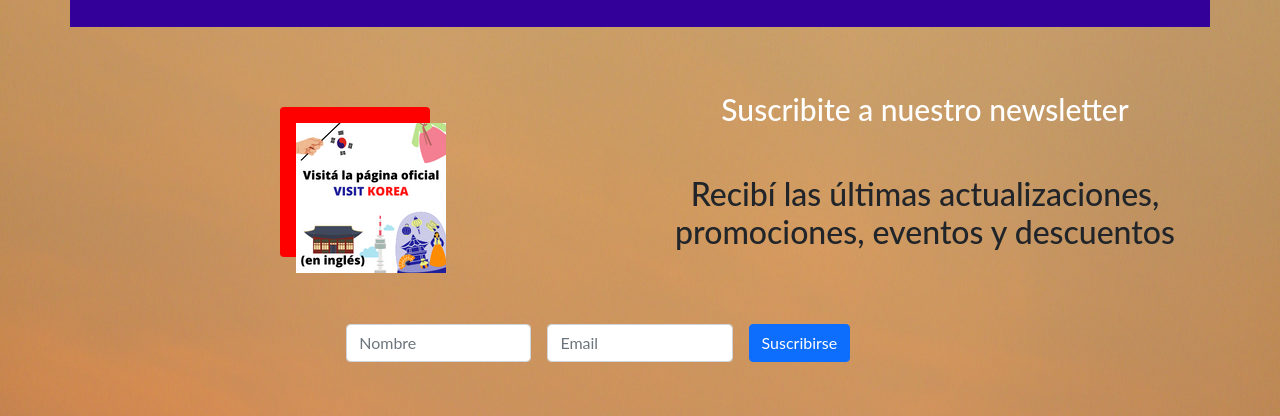
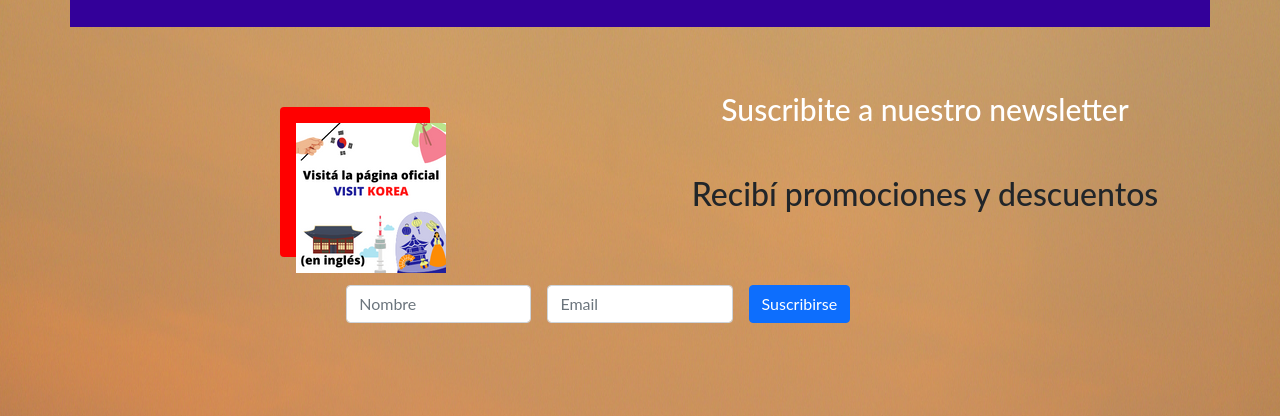
Before and after one commit to Aniuzkafa/Dodeskaden-Proyect, a website: page index.html in a window 1280 px wide. Shown: the part 2293-2709 px from the top of the page. Drawn offline with nearby package versions, Linux system fonts and the light colour scheme.

Commit message:
cambio texto invite newsletter

```diff
--- a/index.html
+++ b/index.html
@@ -210,8 +210,7 @@
           <div>
             <h2 class="titulos-twin">Suscribite a nuestro newsletter</h2>
             <a href="https://giphy.com/gifs/blackmathtv-newsletter-black-math-blackmath-LP6Kn8mvnDV2GzERCw"></a>
-            <h2 class="display-10 text-center mt-5">Recibí las últimas actualizaciones, promociones, eventos y
-              descuentos
+            <h2 class="display-10 text-center mt-5">Recibí promociones y descuentos
           </div>
         </div>
     </section>
```
